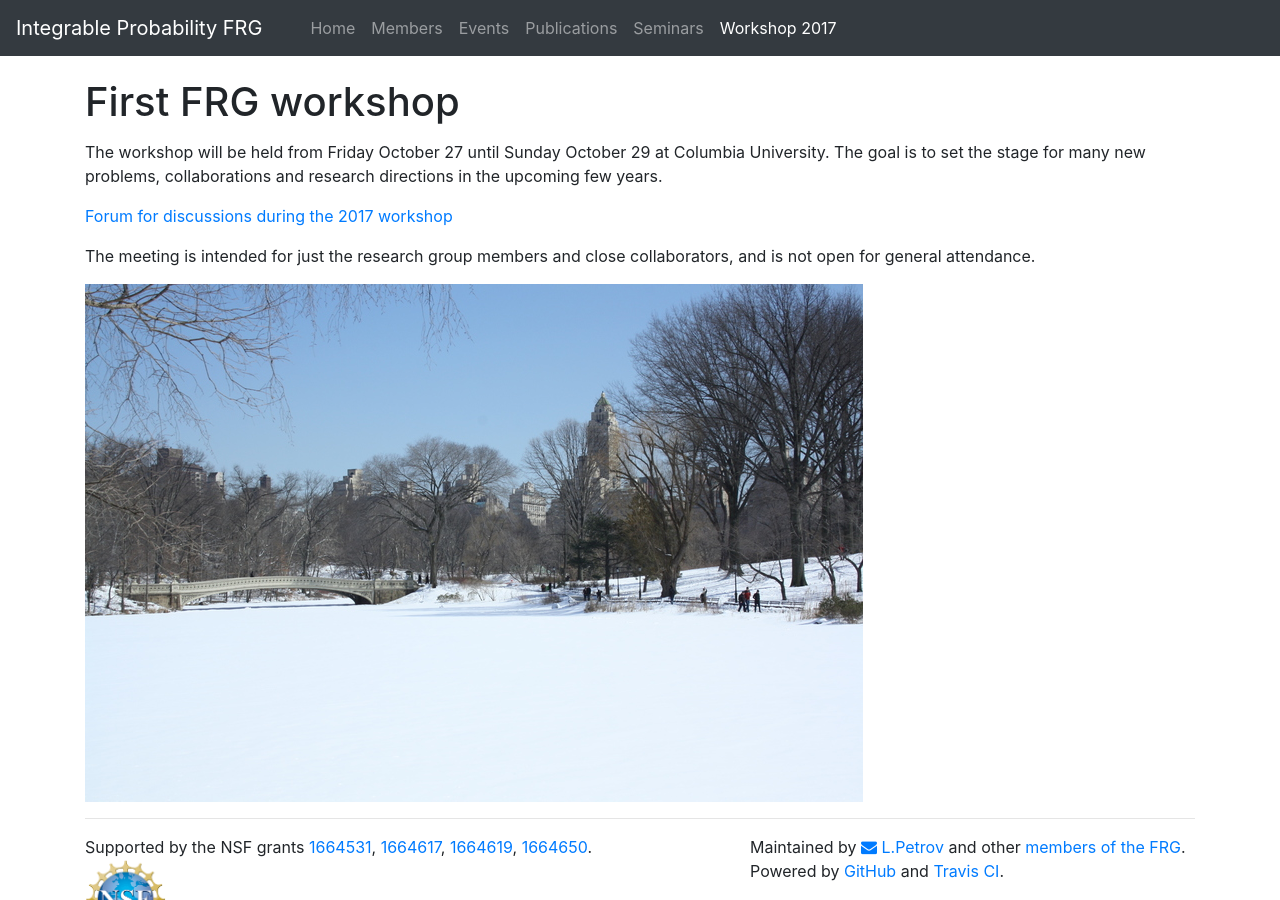
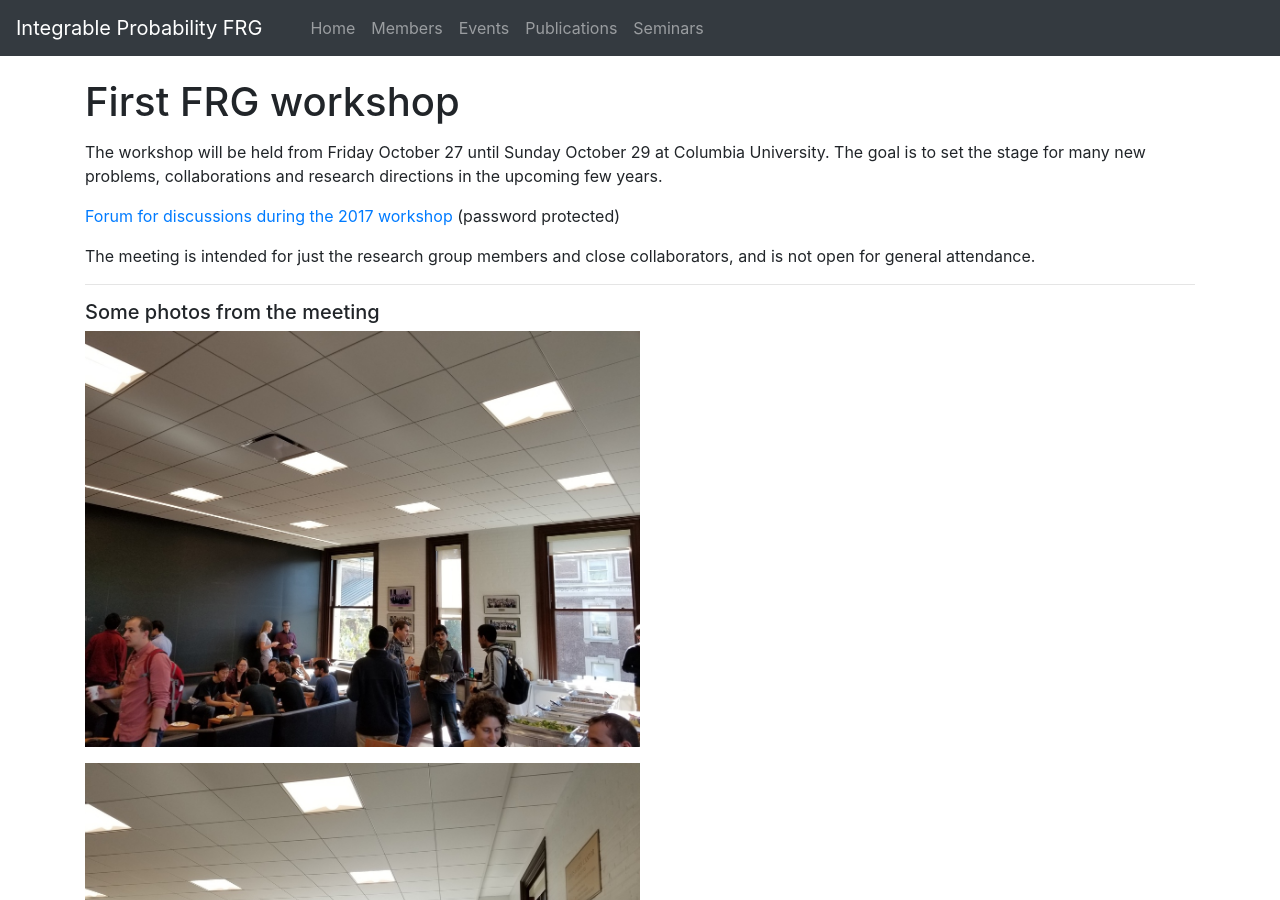
Before and after one commit to int-prob/int-prob-code, a Jekyll site: the page built from meeting2017/index.md, in a window 1280 px wide and 900 px high. Built offline with Jekyll 4.4.1, drawn with Linux system fonts in a browser that asks for light colours; nearby versions of some CDN libraries.

Commit message:
added meeting photos

```diff
--- a/meeting2017/index.md
+++ b/meeting2017/index.md
@@ -11,8 +11,22 @@
 The workshop will be held from Friday October 27 until Sunday October 29 at Columbia University.
 The goal is to set the stage for many new problems, collaborations and research directions in the upcoming few years.
 
-[Forum for discussions during the 2017 workshop](http://forum.int-prob.org/category/5/)
+[Forum for discussions during the 2017 workshop](http://forum.int-prob.org/category/5/) (password protected)
 
 The meeting is intended for just the research group members and close collaborators, and is not open for general attendance.
 
-<img src="{{site.url}}/img/central_park.jpg" style="max-width:100%" alt="Snowy Central Park">
+<hr>
+
+<h5>Some photos from the meeting</h5>
+
+<img src="{{site.url}}/img/meeting2017/oct2017_1.jpg" style="max-width:50%" alt="FRG Meeting, October 2017">
+
+<img src="{{site.url}}/img/meeting2017/oct2017_2.jpg" style="max-width:50%" alt="FRG Meeting, October 2017">
+
+<img src="{{site.url}}/img/meeting2017/oct2017_3.jpg" style="max-width:50%" alt="FRG Meeting, October 2017">
+
+<img src="{{site.url}}/img/meeting2017/oct2017_4.jpg" style="max-width:50%" alt="FRG Meeting, October 2017">
+
+<img src="{{site.url}}/img/meeting2017/oct2017_5.jpg" style="max-width:50%" alt="FRG Meeting, October 2017">
+
+<img src="{{site.url}}/img/meeting2017/oct2017_6.jpg" style="max-width:50%" alt="FRG Meeting, October 2017">
```
Also changed, not shown: other parts of meeting2017/index.md (+2 -2 lines), events.html (+20 -10 lines), img/meeting2017/oct2017_1.jpg (added), img/meeting2017/oct2017_2.jpg (added), img/meeting2017/oct2017_3.jpg (added), img/meeting2017/oct2017_4.jpg (added), img/meeting2017/oct2017_5.jpg (added), img/meeting2017/oct2017_6.jpg (added).
